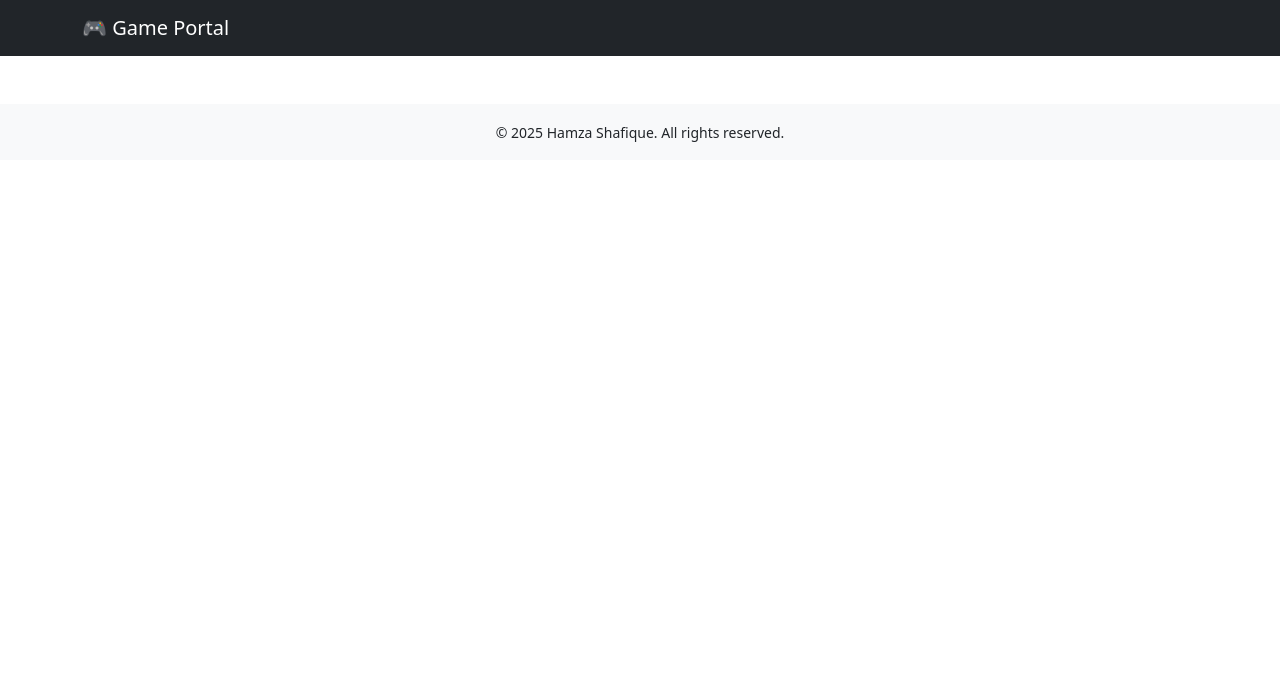
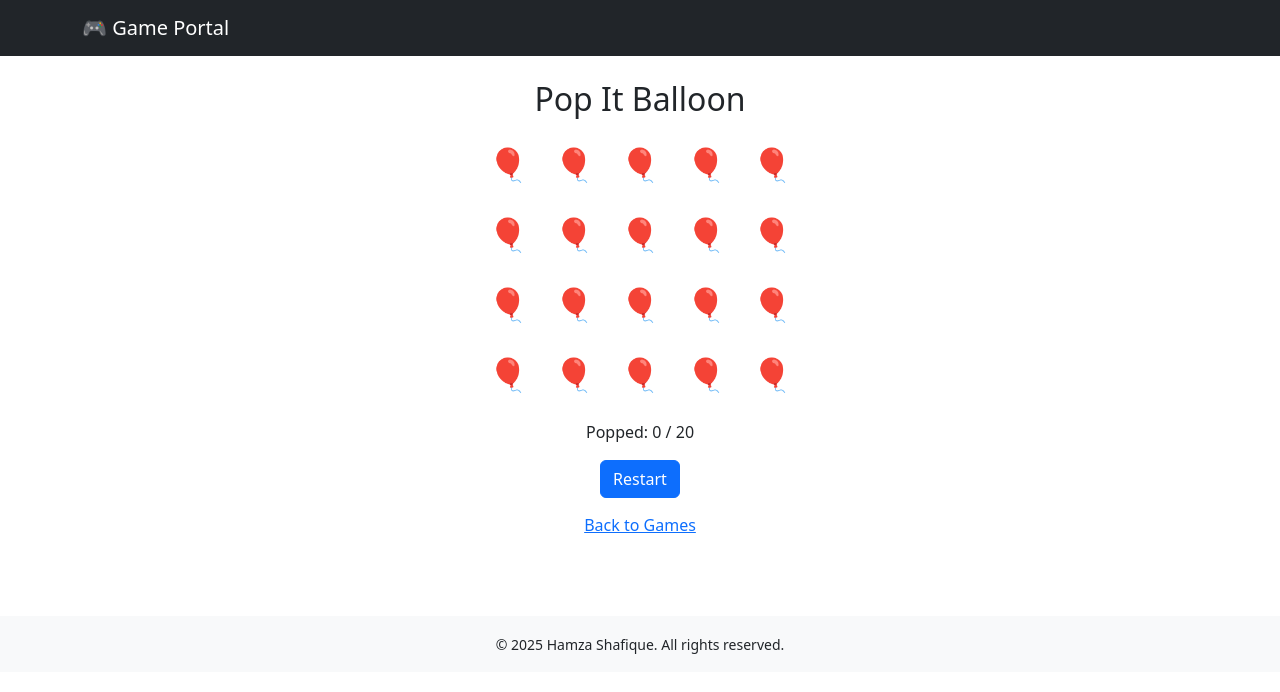
Before and after one commit to hamzash750/FreeGameRoom, an Angular app in the folder game-portal/: page /balloon in a window 1280 px wide. Before the commit this address led to /. Shown: the top 692 px of the page. Built offline with nearby package versions, Linux system fonts and the light colour scheme.

Commit message:
Add Balloon and Dice games

```diff
--- a/game-portal/src/app/app.routes.ts
+++ b/game-portal/src/app/app.routes.ts
@@ -5,6 +5,8 @@ import { TicTacToe } from './pages/tic-tac-toe/tic-tac-toe';
 import { SnakeGame } from './pages/snake-game/snake-game';
 import { MemoryGame } from './pages/memory-game/memory-game';
 import { Minesweeper } from './pages/minesweeper/minesweeper';
+import { BalloonGame } from './pages/balloon-game/balloon-game';
+import { DiceRoll } from './pages/dice-roll/dice-roll';
 
 export const routes: Routes = [
   { path: '', component: GameList },
@@ -12,5 +14,7 @@ export const routes: Routes = [
   { path: 'snake', component: SnakeGame },
   { path: 'memory', component: MemoryGame },
   { path: 'minesweeper', component: Minesweeper },
+  { path: 'balloon', component: BalloonGame },
+  { path: 'dice-roll', component: DiceRoll },
   { path: 'game/:id', component: GameDetail },
 ];
--- /dev/null
+++ b/game-portal/src/app/pages/balloon-game/balloon-game.css
@@ -0,0 +1,14 @@
+.board {
+  width: 320px;
+  grid-template-columns: repeat(5, 1fr);
+  gap: 10px;
+}
+.balloon {
+  background: transparent;
+  border: none;
+  font-size: 2rem;
+  height: 60px;
+}
+.balloon.popped {
+  color: #dc3545;
+}
--- /dev/null
+++ b/game-portal/src/app/pages/balloon-game/balloon-game.html
@@ -0,0 +1,12 @@
+<div class="container py-4 text-center">
+  <h2 class="mb-3">Pop It Balloon</h2>
+  <div class="board d-grid mx-auto mb-3">
+    <button class="balloon" *ngFor="let b of balloons" [class.popped]="b.popped" (click)="pop(b)">
+      <span *ngIf="!b.popped">🎈</span>
+      <span *ngIf="b.popped">💥</span>
+    </button>
+  </div>
+  <p>Popped: {{ popped }} / {{ balloons.length }}</p>
+  <button class="btn btn-primary" (click)="reset()">Restart</button>
+  <a routerLink="/" class="btn btn-link d-block mt-2">Back to Games</a>
+</div>
--- /dev/null
+++ b/game-portal/src/app/pages/balloon-game/balloon-game.ts
@@ -0,0 +1,34 @@
+import { CommonModule } from '@angular/common';
+import { Component } from '@angular/core';
+import { RouterModule } from '@angular/router';
+
+interface Balloon {
+  popped: boolean;
+}
+
+@Component({
+  selector: 'app-balloon-game',
+  standalone: true,
+  imports: [CommonModule, RouterModule],
+  templateUrl: './balloon-game.html',
+  styleUrl: './balloon-game.css'
+})
+export class BalloonGame {
+  balloons: Balloon[] = [];
+  popped = 0;
+
+  constructor() {
+    this.reset();
+  }
+
+  pop(balloon: Balloon): void {
+    if (balloon.popped) return;
+    balloon.popped = true;
+    this.popped++;
+  }
+
+  reset(): void {
+    this.balloons = Array.from({ length: 20 }, () => ({ popped: false }));
+    this.popped = 0;
+  }
+}
--- /dev/null
+++ b/game-portal/src/app/pages/dice-roll/dice-roll.css
@@ -0,0 +1,4 @@
+.dice-display {
+  font-size: 4rem;
+  font-weight: bold;
+}
--- /dev/null
+++ b/game-portal/src/app/pages/dice-roll/dice-roll.html
@@ -0,0 +1,7 @@
+<div class="container py-4 text-center">
+  <h2 class="mb-3">Dice Roll</h2>
+  <div class="dice-display mb-3" *ngIf="current !== null">{{ current }}</div>
+  <button class="btn btn-primary me-2" (click)="roll()">Roll</button>
+  <button class="btn btn-secondary" (click)="reset()">Reset</button>
+  <a routerLink="/" class="btn btn-link d-block mt-2">Back to Games</a>
+</div>
--- /dev/null
+++ b/game-portal/src/app/pages/dice-roll/dice-roll.ts
@@ -0,0 +1,22 @@
+import { CommonModule } from '@angular/common';
+import { Component } from '@angular/core';
+import { RouterModule } from '@angular/router';
+
+@Component({
+  selector: 'app-dice-roll',
+  standalone: true,
+  imports: [CommonModule, RouterModule],
+  templateUrl: './dice-roll.html',
+  styleUrl: './dice-roll.css'
+})
+export class DiceRoll {
+  current: number | null = null;
+
+  roll(): void {
+    this.current = Math.floor(Math.random() * 6) + 1;
+  }
+
+  reset(): void {
+    this.current = null;
+  }
+}
--- a/game-portal/src/app/pages/game-list/game-list.ts
+++ b/game-portal/src/app/pages/game-list/game-list.ts
@@ -35,6 +35,18 @@ games = [
     name: 'Minesweeper',
     description: 'Clear the field without hitting mines.',
     icon: 'https://img.icons8.com/ios-filled/200/000000/minesweeper.png'
+  },
+  {
+    route: '/balloon',
+    name: 'Pop It Balloon',
+    description: 'Pop all the balloons!',
+    icon: 'https://img.icons8.com/emoji/200/balloon.png'
+  },
+  {
+    route: '/dice-roll',
+    name: 'Dice Roll',
+    description: 'Roll a dice and test your luck!',
+    icon: 'https://img.icons8.com/ios-filled/200/000000/dice.png'
   }
 ];
 
```
